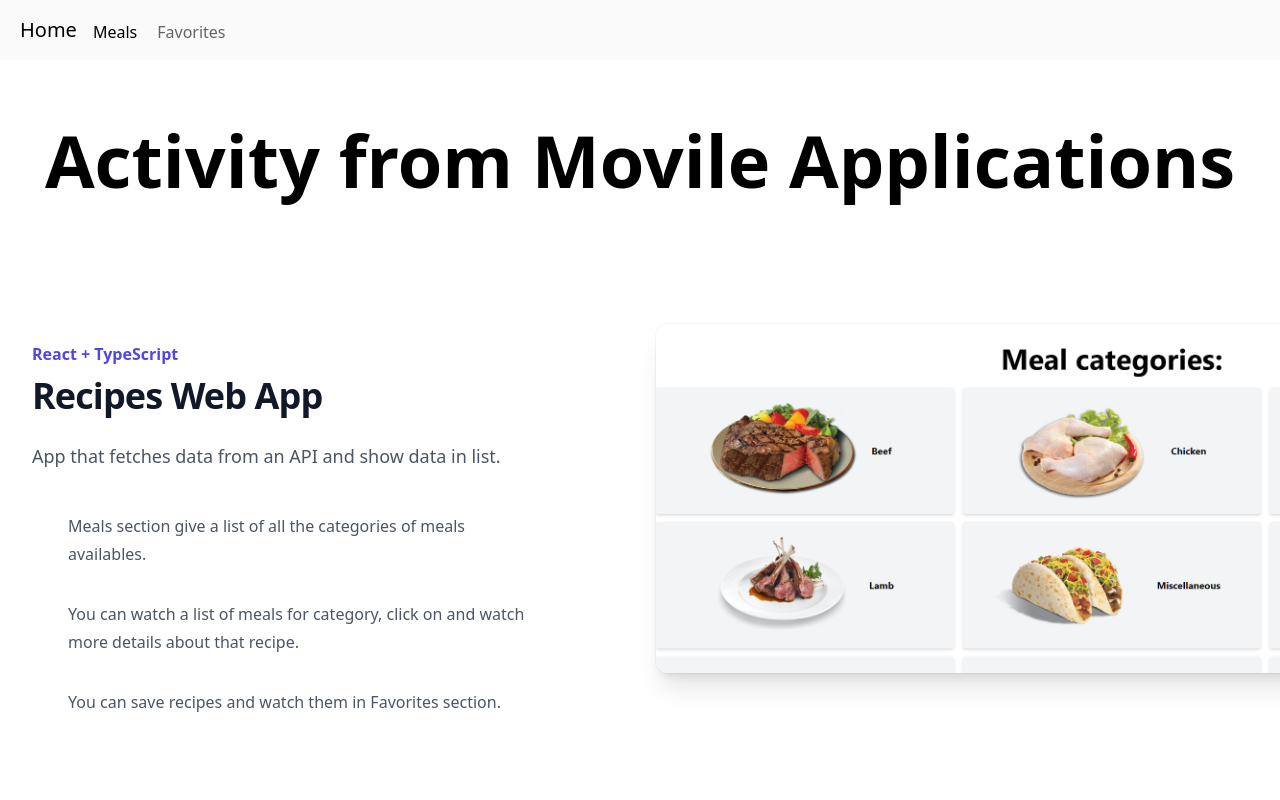
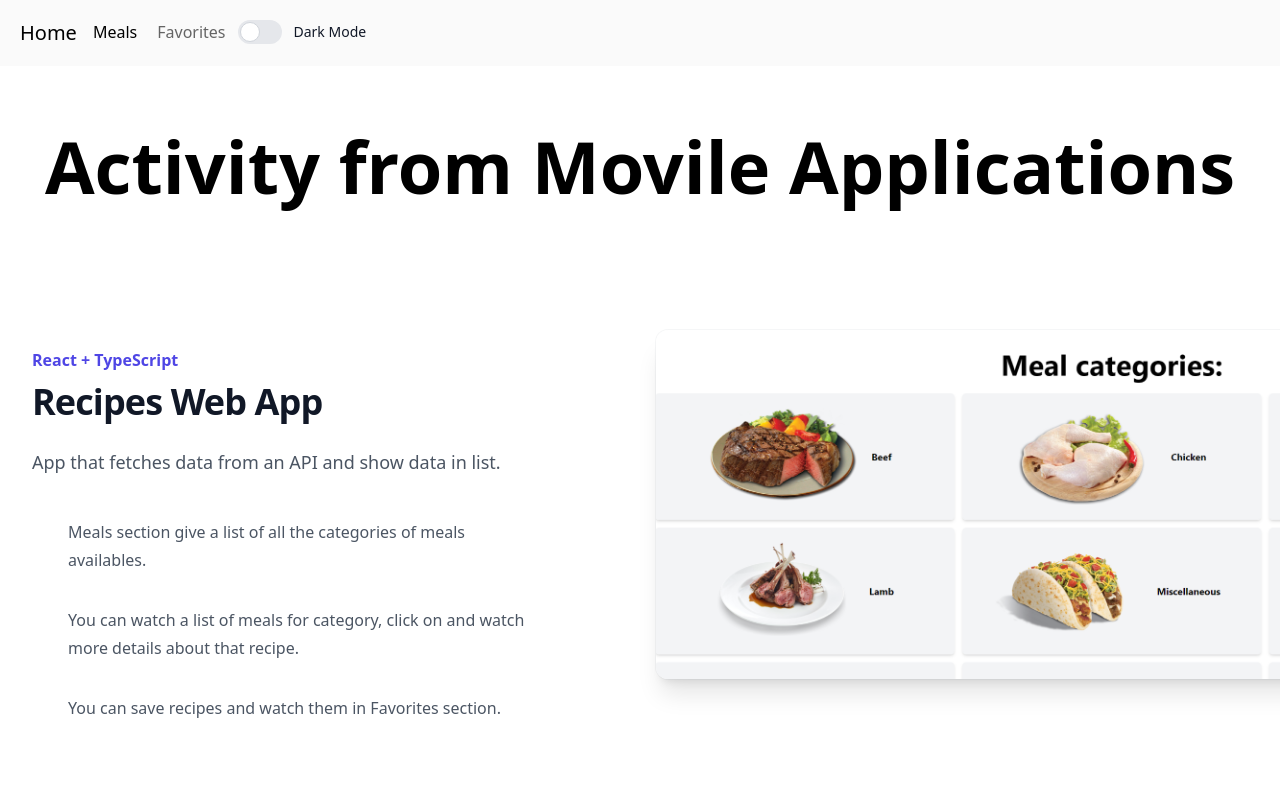
Before and after one commit to CarlosGal19/Site-React-Recipes, a React (Vite) app: page / in a window 1280 px wide. Shown: the top 800 px of the page. Built offline with nearby package versions, Linux system fonts and the light colour scheme.

Commit message:
feat: add dark mode setting

```diff
--- /dev/null
+++ b/src/components/Header.tsx
@@ -0,0 +1,94 @@
+import React, { useEffect } from "react";
+import useDarkMode from "../hooks/useDarkMode";
+
+const Header: React.FC = () => {
+    const { toggleDarkMode, darkMode } = useDarkMode();
+
+    useEffect(() => {
+        if (darkMode) {
+            document.documentElement.classList.add('dark');
+        } else {
+            document.documentElement.classList.remove('dark');
+        }
+    }, [darkMode]);
+
+    const handleChange = (e: React.ChangeEvent<HTMLInputElement>) => {
+        const isChecked = e.target.checked;
+        toggleDarkMode(isChecked);
+    };
+
+    return (
+        <nav
+            className="relative flex w-full flex-nowrap items-center justify-between bg-zinc-50 py-2 text-neutral-500 shadow-dark-mild hover:text-neutral-700 focus:text-neutral-700 dark:bg-neutral-700 lg:flex-wrap lg:justify-start lg:py-4"
+            data-twe-navbar-ref>
+            <div className="flex w-full flex-wrap items-center justify-between px-3">
+                <div className="ms-2">
+                    <a className="text-xl text-black dark:text-white" href="/">Home</a>
+                </div>
+                <button
+                    className="block border-0 bg-transparent px-2 text-black/50 hover:no-underline hover:shadow-none focus:no-underline focus:shadow-none focus:outline-none focus:ring-0 dark:text-neutral-200 lg:hidden"
+                    type="button"
+                    data-twe-collapse-init
+                    data-twe-target="#navbarSupportedContent2"
+                    aria-controls="navbarSupportedContent2"
+                    aria-expanded="false"
+                    aria-label="Toggle navigation">
+                    <span
+                        className="[&>svg]:w-7 [&>svg]:stroke-black/50 dark:[&>svg]:stroke-neutral-200">
+                        <svg
+                            xmlns="http://www.w3.org/2000/svg"
+                            viewBox="0 0 24 24"
+                            fill="currentColor">
+                            <path
+                                fillRule="evenodd"
+                                d="M3 6.75A.75.75 0 013.75 6h16.5a.75.75 0 010 1.5H3.75A.75.75 0 013 6.75zM3 12a.75.75 0 01.75-.75h16.5a.75.75 0 010 1.5H3.75A.75.75 0 013 12zm0 5.25a.75.75 0 01.75-.75h16.5a.75.75 0 010 1.5H3.75a.75.75 0 01-.75-.75z"
+                                clipRule="evenodd" />
+                        </svg>
+                    </span>
+                </button>
+                <div
+                    className="!visible mt-2 hidden flex-grow basis-[100%] items-center lg:mt-0 lg:!flex lg:basis-auto"
+                    id="navbarSupportedContent2"
+                    data-twe-collapse-item>
+                    <ul
+                        className="list-style-none me-auto flex flex-col ps-0 lg:mt-1 lg:flex-row"
+                        data-twe-navbar-nav-ref>
+                        <li
+                            className="my-4 ps-2 lg:my-0 lg:pe-1 lg:ps-2"
+                            data-twe-nav-item-ref>
+                            <a
+                                className="text-black dark:text-white lg:px-2"
+                                aria-current="page"
+                                href="/meals"
+                                data-twe-nav-link-ref
+                            >Meals</a>
+                        </li>
+                        <li
+                            className="mb-4 ps-2 lg:mb-0 lg:pe-1 lg:ps-0"
+                            data-twe-nav-item-ref>
+                            <a
+                                className="p-0 text-black/60 transition duration-200 hover:text-black/80 hover:ease-in-out focus:text-black/80 active:text-black/80 motion-reduce:transition-none dark:text-white/60 dark:hover:text-white/80 dark:focus:text-white/80 dark:active:text-white/80 lg:px-2"
+                                href="/favorites"
+                                data-twe-nav-link-ref
+                            >Favorites</a>
+                        </li>
+                        <li>
+                            <label className="inline-flex items-center cursor-pointer">
+                                <input
+                                    type="checkbox"
+                                    onChange={handleChange}
+                                    checked={darkMode}
+                                    className="sr-only peer"
+                                />
+                                <div className="relative w-11 h-6 bg-gray-200 peer-focus:outline-none peer-focus:ring-4 peer-focus:ring-blue-300 dark:peer-focus:ring-blue-800 rounded-full peer dark:bg-gray-700 peer-checked:after:translate-x-full rtl:peer-checked:after:-translate-x-full peer-checked:after:border-white after:content-[''] after:absolute after:top-[2px] after:start-[2px] after:bg-white after:border-gray-300 after:border after:rounded-full after:h-5 after:w-5 after:transition-all dark:border-gray-600 peer-checked:bg-blue-600"></div>
+                                <span className="ms-3 text-sm font-medium text-gray-900 dark:text-gray-300">Dark Mode</span>
+                            </label>
+                        </li>
+                    </ul>
+                </div>
+            </div>
+        </nav>
+    );
+};
+
+export default Header;
--- /dev/null
+++ b/src/context/DarkModeProvider.tsx
@@ -0,0 +1,35 @@
+import React, { useState, createContext, useEffect, ReactNode } from "react";
+
+export interface DarkModeContextType {
+    darkMode: boolean;
+    toggleDarkMode: (darkMode: boolean) => void;
+}
+
+export const DarkModeContext = createContext<DarkModeContextType | undefined>(undefined);
+
+interface DarkModeProviderProps {
+    children: ReactNode;
+}
+
+export const DarkModeProvider: React.FC<DarkModeProviderProps> = ({ children }) => {
+    const [darkMode, setDarkMode] = useState(false);
+
+    useEffect(() => {
+        if (localStorage.getItem("darkMode") === "true") {
+            setDarkMode(true);
+            return;
+        }
+        setDarkMode(false);
+    }, []);
+
+    const toggleDarkMode = (darkMode: boolean) => {
+        localStorage.setItem("darkMode", JSON.stringify(darkMode));
+        setDarkMode(darkMode);
+    };
+
+    return (
+        <DarkModeContext.Provider value={{ darkMode, toggleDarkMode }}>
+            {children}
+        </DarkModeContext.Provider>
+    );
+};
--- /dev/null
+++ b/src/hooks/useDarkMode.ts
@@ -0,0 +1,14 @@
+import { useContext } from "react";
+import { DarkModeContext } from "../context/DarkModeProvider";
+
+const useDarkMode = () => {
+    const context = useContext(DarkModeContext);
+
+    if (!context) {
+        throw new Error("useDarkMode must be used within a DarkModeProvider");
+    }
+
+    return context;
+};
+
+export default useDarkMode;
--- a/src/main.tsx
+++ b/src/main.tsx
@@ -6,14 +6,16 @@ import Recipes from './components/Recipes.tsx'
 import Recipe from './components/Recipe.tsx'
 import Meals from './components/Meals.tsx'
 import Favorites from './components/Favorites.tsx'
-import Header from './components/static/Header.tsx'
+import Header from './components/Header.tsx'
 import Footer from './components/static/Footer.tsx'
 import NoMatch from './components/static/NoMatch.tsx'
 import { FavoriteProvider } from './context/FavoriteProvider.tsx'
+import { DarkModeProvider } from './context/DarkModeProvider.tsx'
 import './index.css'
 
 ReactDOM.createRoot(document.getElementById('root')!).render(
   <React.StrictMode>
+    <DarkModeProvider>
     <Header />
     <FavoriteProvider>
     <BrowserRouter>
@@ -28,5 +30,6 @@ ReactDOM.createRoot(document.getElementById('root')!).render(
     </BrowserRouter>
     </FavoriteProvider>
     <Footer />
+    </DarkModeProvider>
   </React.StrictMode>,
 )
--- a/tailwind.config.js
+++ b/tailwind.config.js
@@ -1,5 +1,6 @@
 /** @type {import('tailwindcss').Config} */
 export default {
+  darkMode: 'class',
   content: ['./src/**/*.{html,js,ts,jsx,tsx}', 'index.html'],
   theme: {
     extend: {},
```
